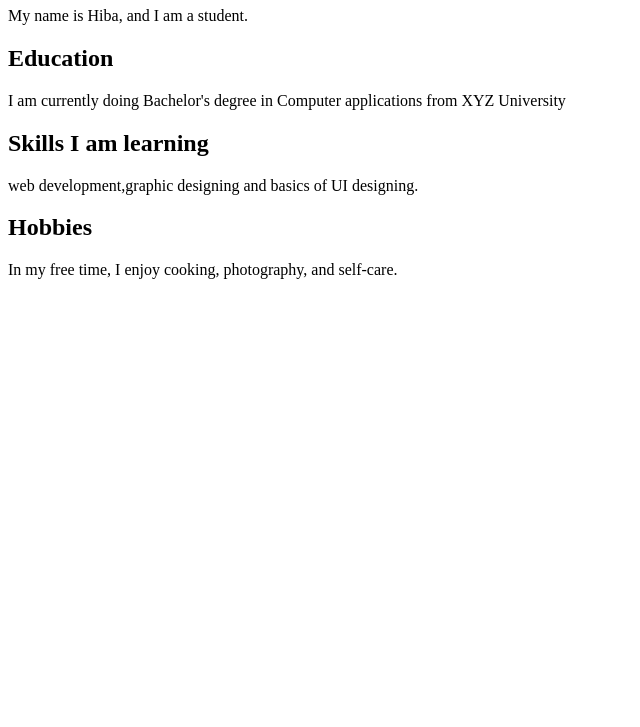
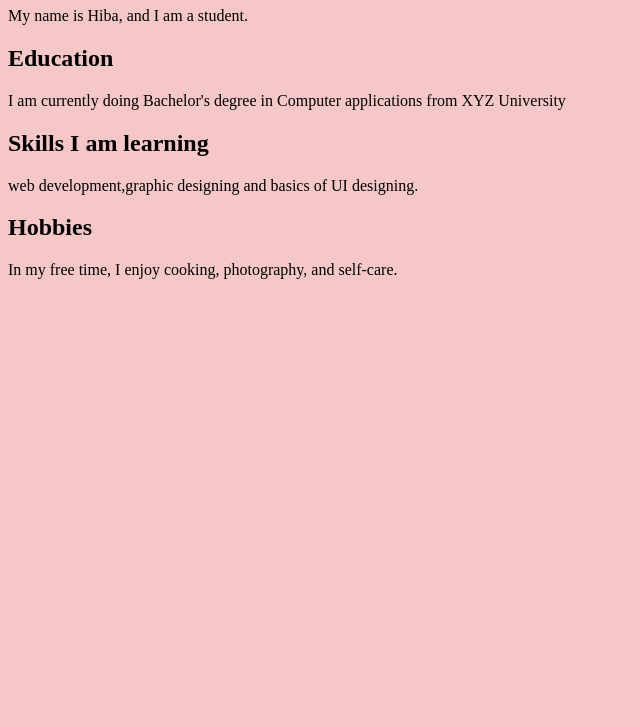
Before and after one commit to Hiba-code05/firsthtmlday1, a plain HTML site: page index.html in a window 1280 px wide. Shown: the part 73-800 px from the top of the page, without its empty margins (0-640 px from the left). Drawn offline with Linux system fonts and the light colour scheme.

Commit message:
Update index.html

```diff
--- a/index.html
+++ b/index.html
@@ -4,7 +4,7 @@
     <meta charset="UTF-8">
     <meta name="viewport" content="width=device-width, initial-scale=1.0">
     <title>MY BIO</title>
-        <link rel="stylesheet" href="day1page1.css">
+        <link rel="stylesheet" href="page1.css">
 </head>
 <body>
     <h1>My Bio - </h1>
```
